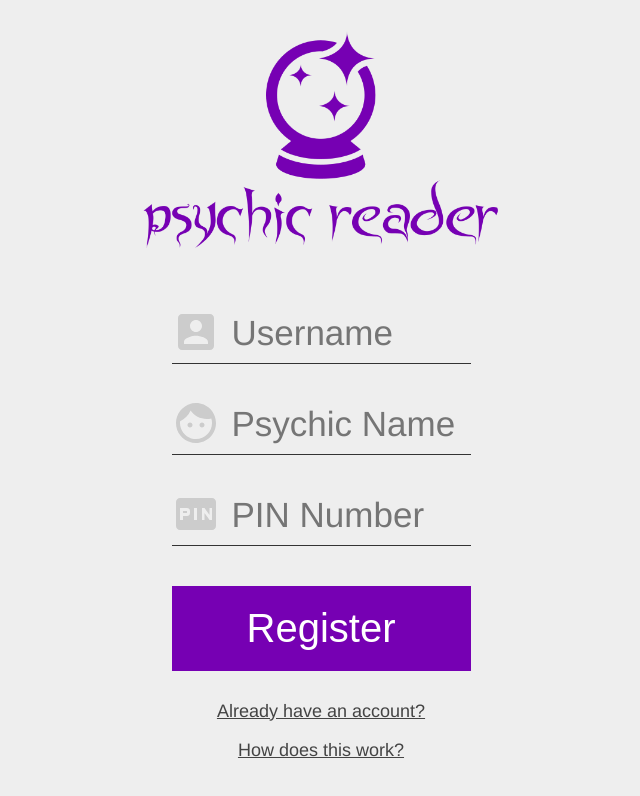
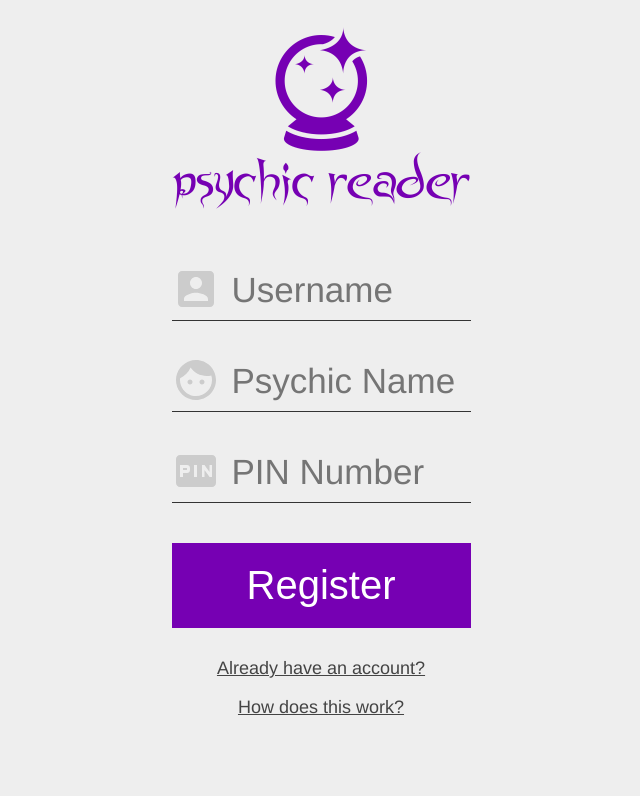
Before and after one commit to karan1149/psychic-google-assistant, a plain HTML site: page public/index.html in a window 1280 px wide. Shown: the whole page, without its empty margins (319-959 px from the left). Drawn offline with nearby package versions, Linux system fonts and the light colour scheme.

Commit message:
Changed logo display width

```diff
--- a/public/index.html
+++ b/public/index.html
@@ -13,7 +13,7 @@
 
 <body>
 	<div id="form-container">
-		<img src="images/psychic-reader-logo.png" alt="Psychic Reader" width="400"/>
+		<img src="images/psychic-reader-logo.png" alt="Psychic Reader" width="335"/>
 		<form id="register-form" onsubmit="registerHandler(); return false;">
 			<input type="text" placeholder="Username" id="username" name="username"/><br />
 			<input type="text" placeholder="Psychic Name" id="botName" name="botName"/><br />
```
Also changed, not shown: public/login.html (+1 -1 lines).
